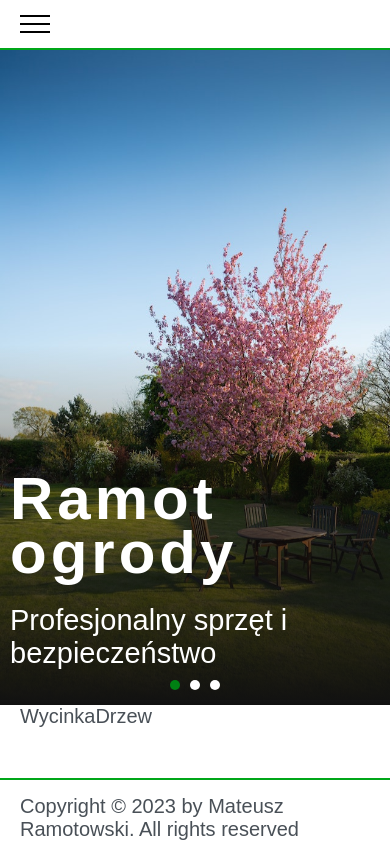
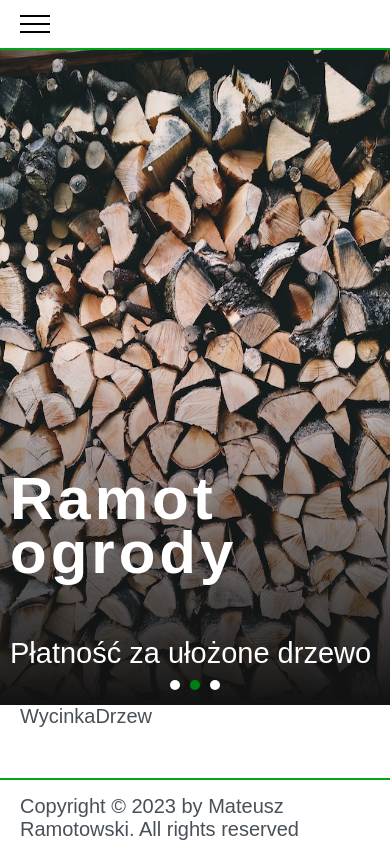
Before and after one commit to Mateusz-Ramotowski-Poland/Ramot-Ogrody-Webpage, a React (Create React App) app: page /#/wycinka-drzew in a window 390 px wide. Built offline with nearby package versions, Linux system fonts and the light colour scheme.

Commit message:
ROW-14 Hero responsive 300px - 1920px - carousel logic

```diff
--- a/src/components/Hero.tsx
+++ b/src/components/Hero.tsx
@@ -1,18 +1,66 @@
-import { useState } from "react";
+import { useEffect, useState } from "react";
 import hero1 from "../images/hero1.jpg";
 import hero2 from "../images/hero2.jpg";
 import hero3 from "../images/hero3.jpg";
 import { CarouselIndicators } from "../components";
 import styles from "./Hero.module.scss";
 
+const carouselItems = [
+  {
+    description: "Dokładność w pracach ogrodniczych",
+    imgAlt: "kwitnące drzewo w ogrodzie",
+    imgSrc: hero1,
+  },
+  {
+    description: "Płatność za ułożone drzewo",
+    imgAlt: "ułożone drzewo do palenia",
+    imgSrc: hero2,
+  },
+  {
+    description: "Profesjonalny sprzęt i bezpieczeństwo",
+    imgAlt: "pilarz ścinający drzewo",
+    imgSrc: hero3,
+  },
+];
+
 export const Hero = () => {
   const [state, setState] = useState(0);
+  const [width, setWidth] = useState(window.innerWidth);
+  const maxState = 2;
+
+  useEffect(() => {
+    function handleResize() {
+      setWidth(window.innerWidth);
+    }
+    window.addEventListener("resize", handleResize);
+
+    return () => {
+      window.removeEventListener("resize", handleResize);
+    };
+  }, []);
+
+  useEffect(() => {
+    if (width < 768) {
+      const id = setInterval(() => {
+        if (state < maxState) {
+          setState(state + 1);
+        } else {
+          setState(0);
+        }
+      }, 3000);
+
+      return () => {
+        clearInterval(id);
+      };
+    }
+  });
+
   return (
     <div className={styles.hero}>
       <div className={styles.container_smallest_sm}>
         <h1 className={styles.title}>Ramot ogrody</h1>
-        <p className={styles.paragraph_container}>Profesjonalny sprzęt i bezpieczeństwo</p>
-        <img src={hero1} alt="kwitnące drzewo w ogrodzie" className={styles.photo}></img>
+        <p className={styles.paragraph_container}>{carouselItems[state].description}</p>
+        <img src={carouselItems[state].imgSrc} alt={carouselItems[state].imgAlt} className={styles.photo}></img>
       </div>
 
       <div className={styles.container_md_xxxlg}>
@@ -28,7 +76,7 @@ export const Hero = () => {
           <img src={hero3} alt="pilarz ścianający drzewo" className={styles.photo}></img>
         </ul>
       </div>
-      <CarouselIndicators maxState={2} state={state} setState={setState} />
+      <CarouselIndicators maxState={maxState} state={state} setState={setState} />
     </div>
   );
 };
```
